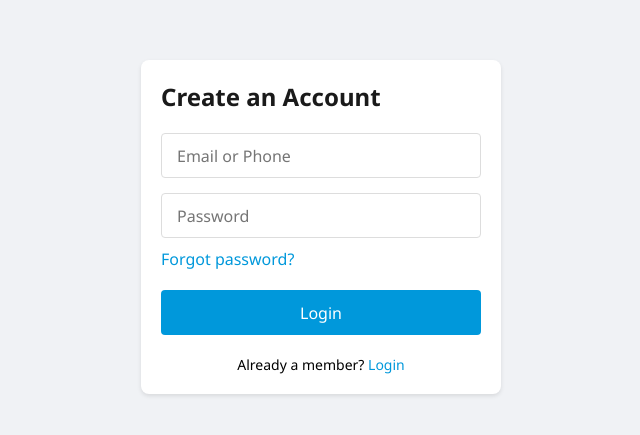
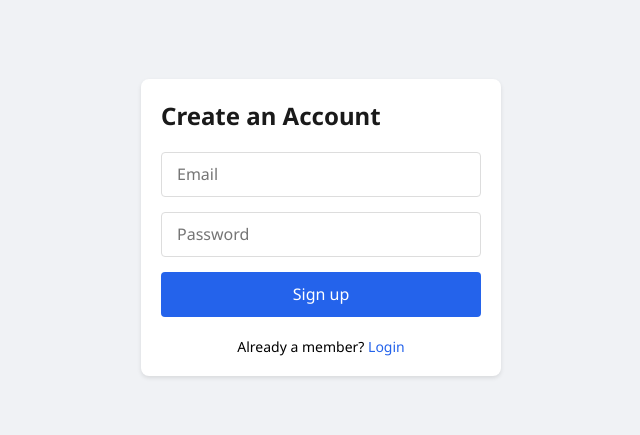
Before and after one commit to IamNator/db-hose.com, a plain HTML site: page public/auth/signup.html in a window 1280 px wide. Shown: the part 173-608 px from the top of the page, without its empty margins (319-959 px from the left). Drawn offline with Linux system fonts and the light colour scheme.

Commit message:
changed buttons to blue

```diff
--- a/public/auth/signup.html
+++ b/public/auth/signup.html
@@ -50,7 +50,7 @@
             font-size: 16px;
         }
         .wrapper form .row input:focus {
-            border-color: #0098db;
+            border-color: #1d4ed8;
             box-shadow: 0 0 0 2px rgba(0,152,219,0.2);
         }
         .wrapper form .button input {
@@ -58,7 +58,7 @@
             font-size: 16px;
             font-weight: 500;
             padding: 0 15px;
-            background: #0098db;
+            background: #2463EB;
             border: none;
             cursor: pointer;
             height: 45px;
@@ -66,19 +66,20 @@
             width: 100%;
         }
         .wrapper form .button input:hover {
-            background: #0077b6;
+            background: #1d4ed8;
         }
         .wrapper form .pass {
             margin: -5px 0 20px 0;
         }
         .wrapper form .pass a,
         .wrapper form .signup-link a {
-            color: #0098db;
+            color: #2463EB;
             text-decoration: none;
         }
         .wrapper form .pass a:hover,
         .wrapper form .signup-link a:hover {
             text-decoration: underline;
+            color: #1d4ed8;
         }
         .wrapper form .signup-link {
             text-align: center;
@@ -93,14 +94,13 @@
         <div class="title">Create an Account</div>
         <form action="#" id="signupForm">
             <div class="row">
-                <input type="text" placeholder="Email or Phone" required>
+                <input type="text" placeholder="Email" required>
             </div>
             <div class="row">
                 <input type="password" placeholder="Password" required>
             </div>
-            <div class="pass"><a href="#">Forgot password?</a></div>
             <div class="row button">
-                <input type="submit" value="Login">
+                <input type="submit" value="Sign up">
             </div>
             <div class="signup-link">Already a member? <a href="login.html">Login</a></div>
         </form>
```
Also changed, not shown: public/auth/login.html (+6 -5 lines), public/dashboard/index.html (+6 -5 lines).
